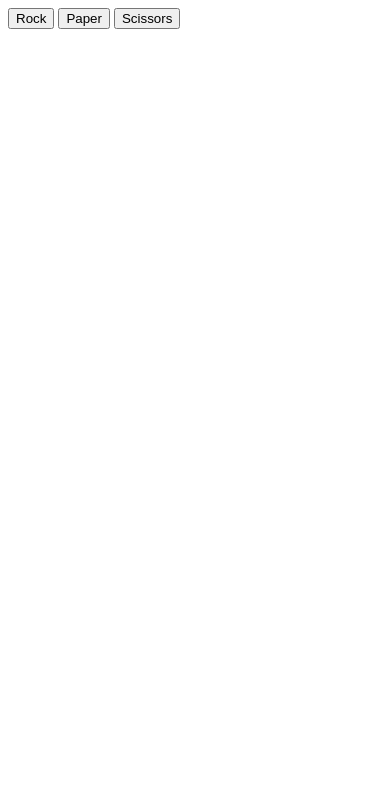
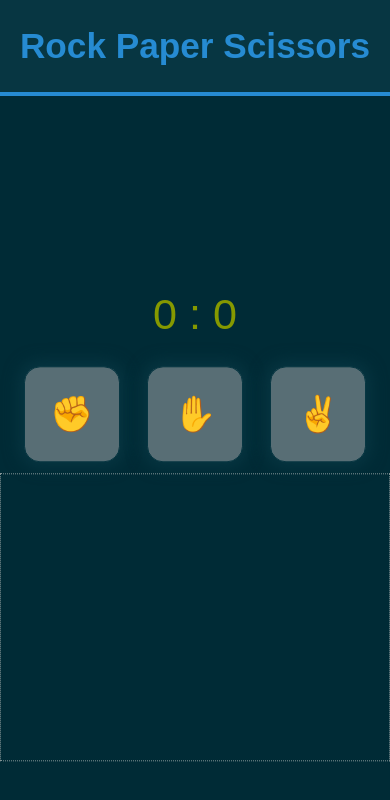
Before and after one commit to abdulrahmanrahhal/rock-paper-scissors, a plain HTML site: page index.html in a window 390 px wide. Drawn offline with Linux system fonts and the light colour scheme.

Commit message:
Add sytles.css & update script.js

```diff
--- a/index.html
+++ b/index.html
@@ -4,13 +4,20 @@
     <meta charset="UTF-8">
     <meta http-equiv="X-UA-Compatible" content="IE=edge">
     <meta name="viewport" content="width=device-width, initial-scale=1.0">
+    <link rel="stylesheet" href="styles.css">
+    <script src="./script.js" defer></script>
     <title>Rock Paper Scissors</title>
 </head>
 <body>
-    <button>Rock</button>
-    <button>Paper</button>
-    <button>Scissors</button>
-    <div></div>
-    <script src="./script.js"></script>
+    <header class="header"><h1>Rock Paper Scissors</h1></header>
+    <div class="container">
+        <div class="score-div">0 : 0</div>
+        <div class="buttons">
+            <button class="btn" value="rock">✊</button>
+            <button class="btn" value="paper">✋</button>
+            <button class="btn" value="scissors">✌</button>
+        </div>
+        <div class="result-pane"></div>
+    </div>
 </body>
 </html>
--- a/script.js
+++ b/script.js
@@ -9,32 +9,41 @@ function getComputerChoice(){
     }
 function playRound(playerSelection, computerSelection){
     playerSelection = playerSelection.toLowerCase();
-    if(playerSelection === computerSelection)
-        resultDiv.innerHTML =  `<br>It's a tie! ${playerSelection} and ${computerSelection}<br> Score: ${playerScore}:${computerScore}`;
+    if(playerSelection === computerSelection){
+        score.innerHTML = `${playerScore} : ${computerScore}`
+        resultDiv.innerHTML +=  `<span style="color: var(--yellow); display: inline;">It's a tie! ${playerSelection} and ${computerSelection}</span>`;
+}
     else if((computerSelection === "paper" && playerSelection === "rock") || (computerSelection === "rock" && playerSelection === "scissors") || (computerSelection === "scissors" && playerSelection === "paper")){
         computerScore++;
-        resultDiv.innerHTML = `<br>You Lose! ${computerSelection} beats ${playerSelection}<br> Score: ${playerScore}:${computerScore}`;
+        score.innerHTML = `${playerScore} : ${computerScore}`
+        resultDiv.innerHTML += `<span style="color: var(--red); display: inline;">You Lose! ${computerSelection} beats ${playerSelection}</span>`;
     }
     else{
         playerScore++;
-        resultDiv.innerHTML = `<br>You Win! ${playerSelection} beats ${computerSelection}<br> Score: ${playerScore}:${computerScore}`;
+        score.innerHTML = `${playerScore} : ${computerScore}`
+        resultDiv.innerHTML += `<span style="color: var(--green); display: inline;">You Win! ${playerSelection} beats ${computerSelection}</span> `;
     }
 }
-const resultDiv = document.querySelector('div');
+const resultDiv = document.querySelector('.result-pane');
 const buttons = document.querySelectorAll('button');
+const score = document.querySelector('.score-div');
 
 let playerScore = 0;
 let computerScore = 0;
 buttons.forEach(button => {
     button.addEventListener('click', () => {
-        playRound(button.textContent, getComputerChoice())
+        playRound(button.value, getComputerChoice())
         if(playerScore === 5 || computerScore === 5){
-            if(playerScore === 5)
-            resultDiv.innerHTML = `<br>Congratulations🎉.. You Win`;
-            else
-            resultDiv.innerHTML = `<br>You Lose`;
+            if(playerScore === 5){
             playerScore = 0;
             computerScore = 0;
+            resultDiv.innerHTML = `<br>Congratulations🎉.. You Win`;
+            }
+            else{
+            computerScore = 0;
+            playerScore = 0;
+            resultDiv.innerHTML = `<br>You Lose`;
+            }
         }
     })
 })
--- /dev/null
+++ b/styles.css
@@ -0,0 +1,140 @@
+/*
+@import url('https://fonts.googleapis.com/css2?family=Maven+Pro:wght@400;700&display=swap');
+*/
+:root{
+    --base03:   #002b36;
+    --base02:	#073642;
+    --base01:	#586e75;
+    --base00:	#657b83;
+    --base0:	#839496;
+    --base1:	#93a1a1;
+    --base2:	#eee8d5;
+    --base3:	#fdf6e3;
+    --yellow:	#b58900;
+    --orange:	#cb4b16;
+    --red:  	#dc322f;
+    --magenta:	#d33682;
+    --violet:	#6c71c4;
+    --blue: 	#268bd2;
+    --cyan: 	#2aa198;
+    --green:	#859900;
+}
+*{
+    margin: 0;
+    padding: 0;
+    box-sizing: border-box;
+}
+body{
+    font-size: 18px;
+    font-family: sans-serif;
+    height: 100vh;
+    background-color: var(--base03);
+    color: var(--base00);
+    overflow: hidden;
+}
+@media(max-width: 400px){
+    .body{
+        font-size: 16rem;
+    }
+
+
+}
+.header{
+    position: relative;
+    display: flex;
+    align-items: center;
+    justify-content: center;
+    height: 8rem;
+    font-size: 1.5rem;
+    letter-spacing: .5rem;
+    word-spacing: 1.1rem;
+    background-color: var(--base02);
+    color: var(--blue);
+    border-bottom: solid 4px var(--blue);
+}
+@media(max-width: 400px){
+    .header{
+        height: 6rem;
+        font-size: 1.1rem;
+        letter-spacing: normal;
+        word-spacing: normal;
+    }
+}
+.container{
+    display: flex;
+    flex-direction: column;
+    justify-content: center;
+    position: relative;
+    top: 50%;
+    left: 50%;
+    translate: -50% -50%;
+}
+.btn{
+    width: 8rem;
+    height: 8rem;
+    margin: 1rem;
+    padding: 1rem;
+    font-size: 3rem;
+    background-color: var(--base01);
+    color: var(--base2);
+    border: solid 1px var(--base02);
+    border-radius: 1rem;
+    box-shadow: var(--base02) 0rem 0rem 1rem .3rem;
+}
+@media(max-width: 400px){
+    .btn{
+        width: 5rem;
+        height: 5rem;
+        font-size: 2rem;
+        padding: .7rem;
+        margin: .7rem;
+    }
+}
+@media(max-width: 490px){
+    .btn{
+        width: 6rem;
+        height: 6rem;
+        font-size: 2.2rem;
+        padding: .7rem;
+        margin: .7rem;
+    }
+}
+
+.score-div{
+    font-size: 4rem;
+    color: var(--green);
+    margin: 1rem;
+    display: flex;
+    justify-content: center;
+    align-items: center;
+
+}
+@media(max-width: 490px) {
+    .score-div{
+        font-size: 3rem;
+    }
+}
+@media(max-width: 400px) {
+    .score-div{
+        font-size: 2.7rem;
+    }
+}
+.result-pane{
+    display: flex;
+    justify-content: center;
+    width: 100%;
+    flex-direction: column-reverse;
+    align-items: flex-end;
+    position: relative;
+    overflow: hidden;
+    height: 18rem;
+    border: dotted 1px var(--base0);
+    color: var(--base01);
+}
+.result-pane span{
+    margin: .7rem;
+    color: var(--base02);
+}
+.buttons{
+    margin: auto;
+}
```
